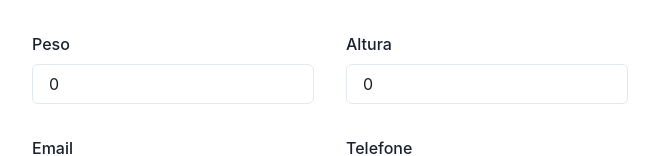
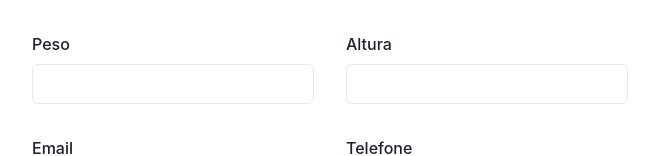
Before and after one commit to RenanPaixao/Challenge---Direct-Data, a React (Vite) app: page /sign-up in a window 1280 px wide. Shown: the part 176-332 px from the top of the page, without its empty margins (310-969 px from the left). Built offline with nearby package versions, Linux system fonts and the light colour scheme.

Commit message:
feat: add validation to AboutYouForm.tsx

```diff
--- a/src/components/AboutYouForm/AboutYouForm.tsx
+++ b/src/components/AboutYouForm/AboutYouForm.tsx
@@ -1,17 +1,24 @@
-import { Center, FormControl, FormLabel, Input, SimpleGrid } from '@chakra-ui/react'
+import { Center, FormControl, FormErrorMessage, FormLabel, Input, SimpleGrid } from '@chakra-ui/react'
 import { useFormik } from 'formik'
 import { PropsWithChildren } from 'react'
+import * as Yup from 'yup'
+import { FORM_MESSAGES } from '../../utils/constants.ts'
+import { hasFormikError } from '../../utils/forms.ts'
 
-interface AboutYouValues {
-  name: string
-  lastName: string
-  birthDate: string
-  cpf: string
-  weight: number
-  height: number
-  email: string
-  phone: string
-}
+const { REQUIRED, INVALID_EMAIL } = FORM_MESSAGES
+
+const schema = Yup.object({
+  name: Yup.string().required(REQUIRED),
+  lastName: Yup.string().required(REQUIRED),
+  birthDate: Yup.string().required(REQUIRED),
+  cpf: Yup.string().required(REQUIRED),
+  weight: Yup.string().required(REQUIRED),
+  height: Yup.string().required(REQUIRED),
+  email: Yup.string().required(REQUIRED).email(INVALID_EMAIL),
+  phone: Yup.string().required(REQUIRED)
+})
+
+type AboutYouValues = Yup.InferType<typeof schema>
 
 const fieldsConfig: {key: keyof AboutYouValues, type: string, label: string}[]  = [
   {
@@ -36,12 +43,12 @@ const fieldsConfig: {key: keyof AboutYouValues, type: string, label: string}[]
   },
   {
     key: 'weight',
-    type: 'number',
+    type: 'text',
     label: 'Peso'
   },
   {
     key: 'height',
-    type: 'number',
+    type: 'text',
     label: 'Altura'
   },
   {
@@ -63,20 +70,22 @@ export const AboutYouForm = ({ children }: PropsWithChildren) => {
       lastName: '',
       birthDate: '',
       cpf: '',
-      weight: 0,
-      height: 0,
+      weight: '',
+      height: '',
       email: '',
       phone: ''
     },
     onSubmit: values => {
       console.log(values)
-    }
+    },
+    validationSchema: schema,
+    validateOnBlur: true
   })
 
   return <Center as={'form'}>
     <SimpleGrid columns={2} spacing={8}>
       {fieldsConfig.map(({ key, type, label }) => {
-        return <FormControl key={key}>
+        return <FormControl key={key} isInvalid={hasFormikError<AboutYouValues>(key, formik.touched, formik.errors)}>
           <FormLabel htmlFor={key}>{label}</FormLabel>
           <Input
             type={type}
@@ -86,6 +95,7 @@ export const AboutYouForm = ({ children }: PropsWithChildren) => {
             value={formik.values[key]}
             onBlur={formik.handleBlur}
           />
+          <FormErrorMessage>{formik.errors[key]}</FormErrorMessage>
         </FormControl>
       })}
     </SimpleGrid>
--- /dev/null
+++ b/src/utils/constants.ts
@@ -0,0 +1,5 @@
+
+export const FORM_MESSAGES = {
+  REQUIRED: 'Campo obrigatório',
+  INVALID_EMAIL: 'O formato do email está inválido'
+}
--- /dev/null
+++ b/src/utils/forms.ts
@@ -0,0 +1,12 @@
+import { FormikErrors, FormikTouched } from 'formik'
+
+/**
+ * Check if a field has an error.
+ *
+ * @param name - The name of the field.
+ * @param touched - The object with all touched fields.
+ * @param errors - The object with all errors.
+ */
+export function hasFormikError<T>(name: keyof T, touched: FormikTouched<T>, errors: FormikErrors<T>): boolean {
+  return !!touched[name] && !!errors[name]
+}
```
